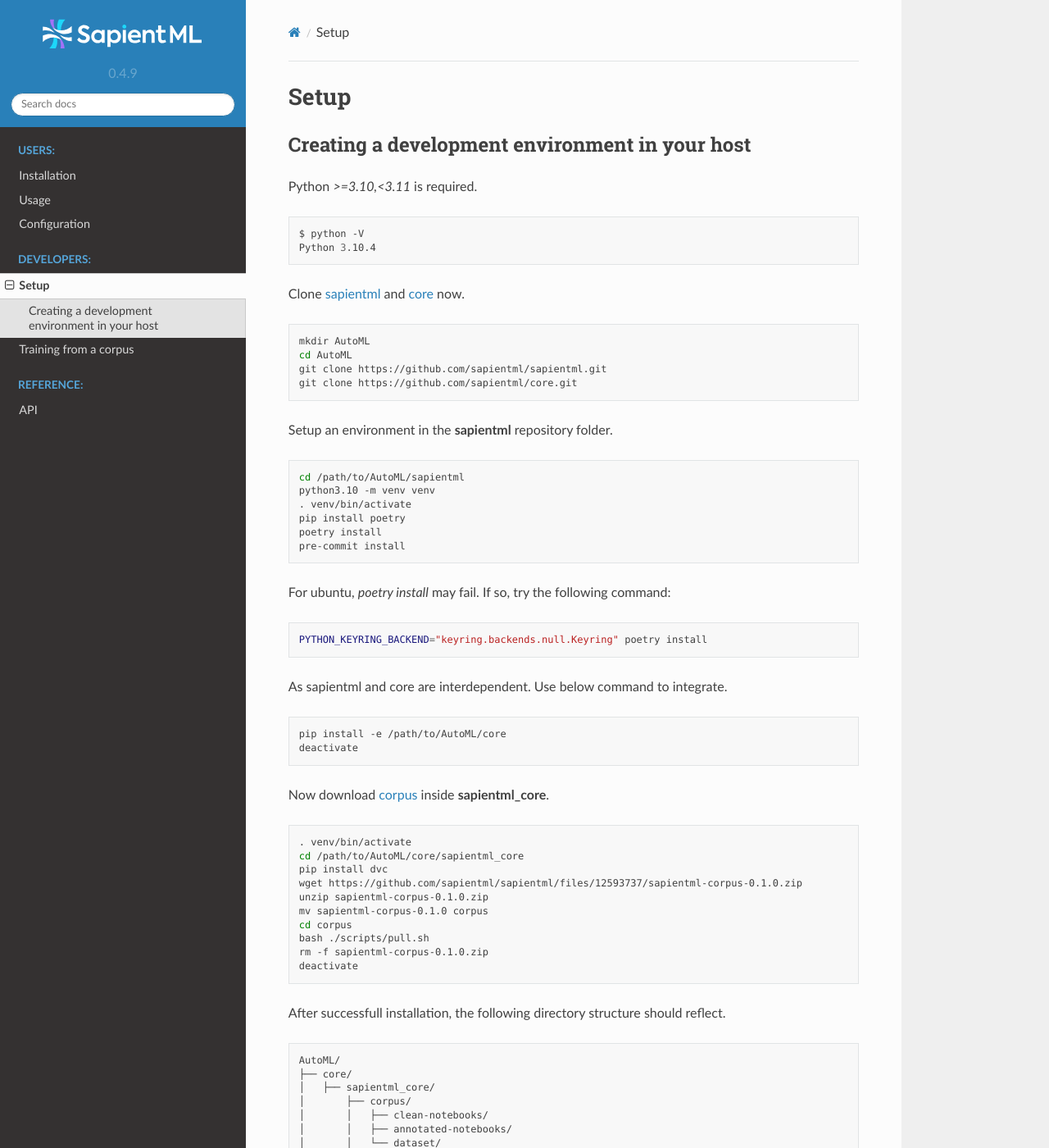
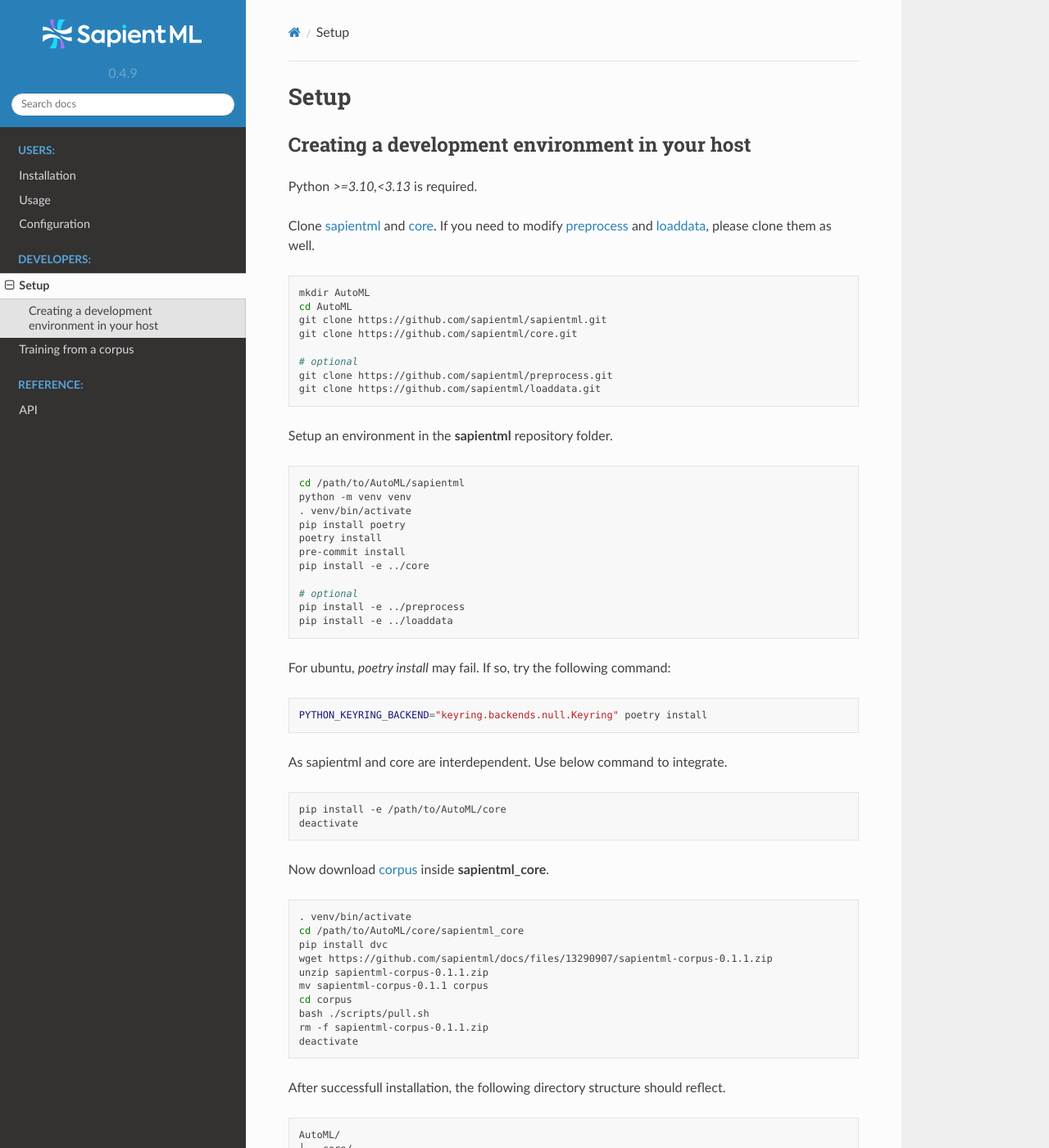
Before and after one commit to sapientml/docs, a Sphinx documentation site: the page built from docs/dev/setup.rst, in a window 1280 px wide and 1400 px high. Shown: the whole window at 82% size. Built offline with Sphinx 7.4.7 and the Read the Docs theme 2.0.0, drawn with Linux system fonts in a browser that asks for light colours; some of the changed text lies outside the part shown.

Commit message:
docs: update how to setup devenv
Signed-off-by: Kosaku Kimura <kimura.kosaku@fujitsu.com>

```diff
--- a/docs/dev/setup.rst
+++ b/docs/dev/setup.rst
@@ -5,14 +5,10 @@ Setup
 Creating a development environment in your host
 ===============================================
 
-Python `>=3.10,<3.11` is required.
+Python `>=3.10,<3.13` is required.
 
-.. code-block:: bash
-
-   $ python -V
-   Python 3.10.4
-
-Clone `sapientml <https://github.com/sapientml/sapientml.git>`_ and `core <https://github.com/sapientml/core.git>`_ now.
+Clone `sapientml <https://github.com/sapientml/sapientml.git>`_ and `core <https://github.com/sapientml/core.git>`_.
+If you need to modify `preprocess <https://github.com/sapientml/preprocess.git>`_ and `loaddata <https://github.com/sapientml/loaddata.git>`_, please clone them as well.
 
 .. code-block:: bash
 
@@ -21,16 +17,25 @@ Clone `sapientml <https://github.com/sapientml/sapientml.git>`_ and `core <https
    git clone https://github.com/sapientml/sapientml.git
    git clone https://github.com/sapientml/core.git
 
+   # optional
+   git clone https://github.com/sapientml/preprocess.git
+   git clone https://github.com/sapientml/loaddata.git
+
 Setup an environment in the **sapientml** repository folder.
 
 .. code-block:: bash
 
    cd /path/to/AutoML/sapientml
-   python3.10 -m venv venv
+   python -m venv venv
    . venv/bin/activate
    pip install poetry
    poetry install
    pre-commit install
+   pip install -e ../core
+
+   # optional
+   pip install -e ../preprocess
+   pip install -e ../loaddata
 
 For ubuntu, `poetry install` may fail. If so, try the following command:
 
@@ -45,19 +50,19 @@ As sapientml and core are interdependent. Use below command to integrate.
    pip install -e /path/to/AutoML/core
    deactivate
 
-Now download `corpus <https://github.com/sapientml/sapientml/files/12593737/sapientml-corpus-0.1.0.zip>`_ inside **sapientml_core**.
+Now download `corpus <https://github.com/sapientml/docs/files/13290907/sapientml-corpus-0.1.1.zip>`_ inside **sapientml_core**.
 
 .. code-block:: bash
 
    . venv/bin/activate
    cd /path/to/AutoML/core/sapientml_core
    pip install dvc
-   wget https://github.com/sapientml/sapientml/files/12593737/sapientml-corpus-0.1.0.zip
-   unzip sapientml-corpus-0.1.0.zip
-   mv sapientml-corpus-0.1.0 corpus
+   wget https://github.com/sapientml/docs/files/13290907/sapientml-corpus-0.1.1.zip
+   unzip sapientml-corpus-0.1.1.zip
+   mv sapientml-corpus-0.1.1 corpus
    cd corpus
    bash ./scripts/pull.sh
-   rm -f sapientml-corpus-0.1.0.zip
+   rm -f sapientml-corpus-0.1.1.zip
    deactivate
 
 After successfull installation, the following directory structure should reflect.
@@ -71,12 +76,12 @@ After successfull installation, the following directory structure should reflect
    │       │   ├── clean-notebooks/
    │       │   ├── annotated-notebooks/
    │       │   └── dataset/
-   │       ├── design
-   │       └── training
+   │       ├── design/
+   │       └── training/
    │
    └── sapientml/
        └──sapientml/
 
 .. _sapientml: https://github.com/sapientml/sapientml.git
 .. _core: https://github.com/sapientml/core.git
-.. _corpus: https://github.com/sapientml/sapientml/files/12593737/sapientml-corpus-0.1.0.zip
+.. _corpus: https://github.com/sapientml/docs/files/13290907/sapientml-corpus-0.1.1.zip
```
